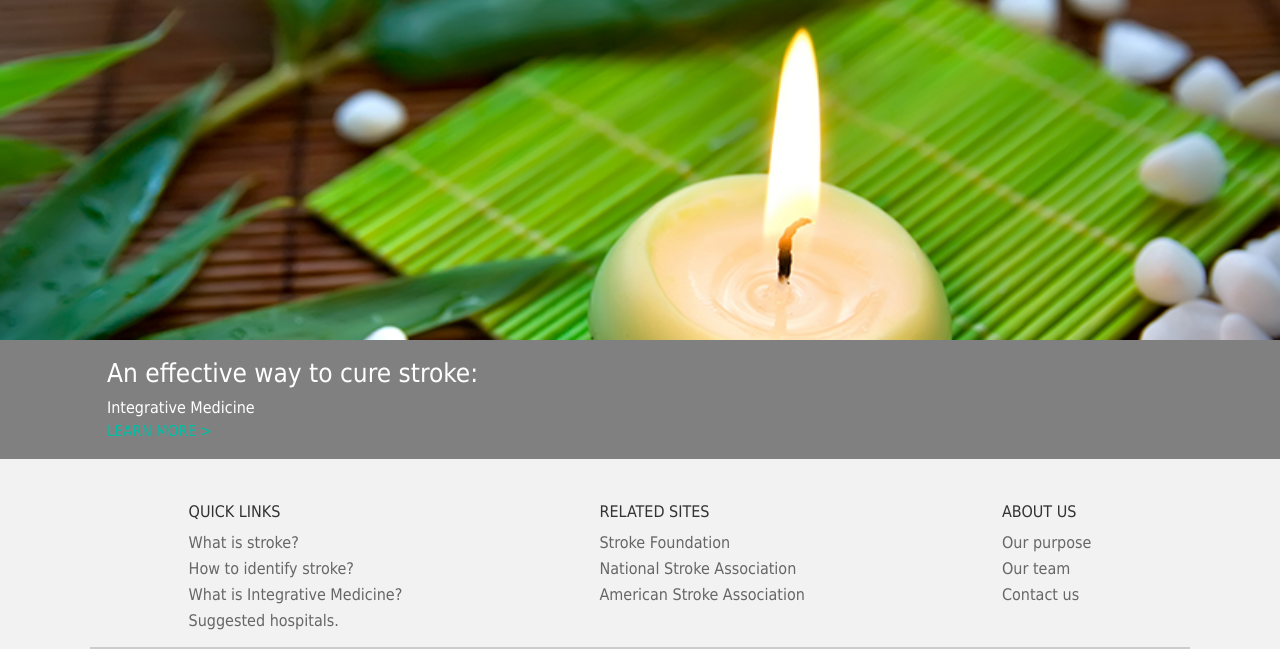
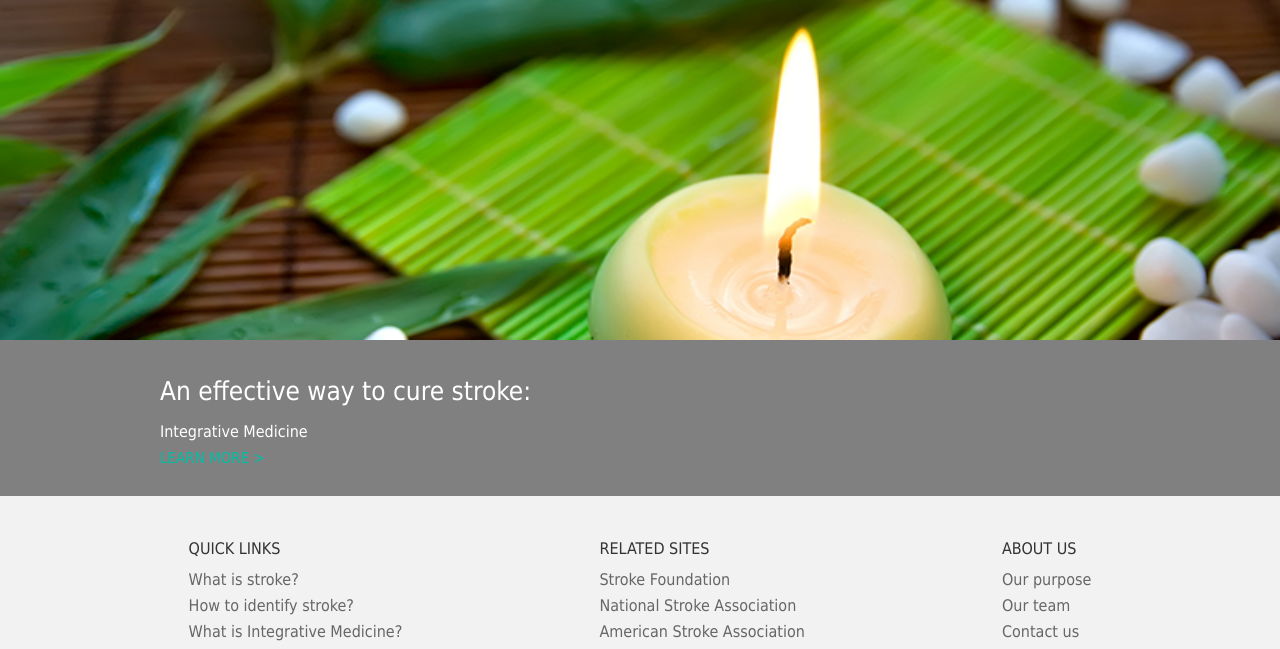
Before and after one commit to bartley-le/INFO1003-GU, a PHP site: page / in a window 1280 px wide. Shown: the part 608-1257 px from the top of the page. Run offline with PHP 8.4, Linux system fonts and the light colour scheme.

Commit message:
Optimise style

```diff
--- a/style.css
+++ b/style.css
@@ -119,9 +119,7 @@ ul.hor-list li+li:before {
 .section-content {
     color: white;
     background-color: grey;
-    padding-left: 100px;
-    padding-top: 15px;
-    padding-bottom: 20px;
+    padding: 30px 150px;;
     margin-top: -5px;
 }
 
@@ -130,17 +128,12 @@ ul.hor-list li+li:before {
 }
 
 .section-content > * {
-    padding: 7px;
+    padding: 10px;
+    color: white;
 }
 
 .section-content > h3 {
     font-size: 26px;
-    color: white;
-
-}
-
-.section-content > p {
-    color: white;
 }
 
 .section-content > a {
```
